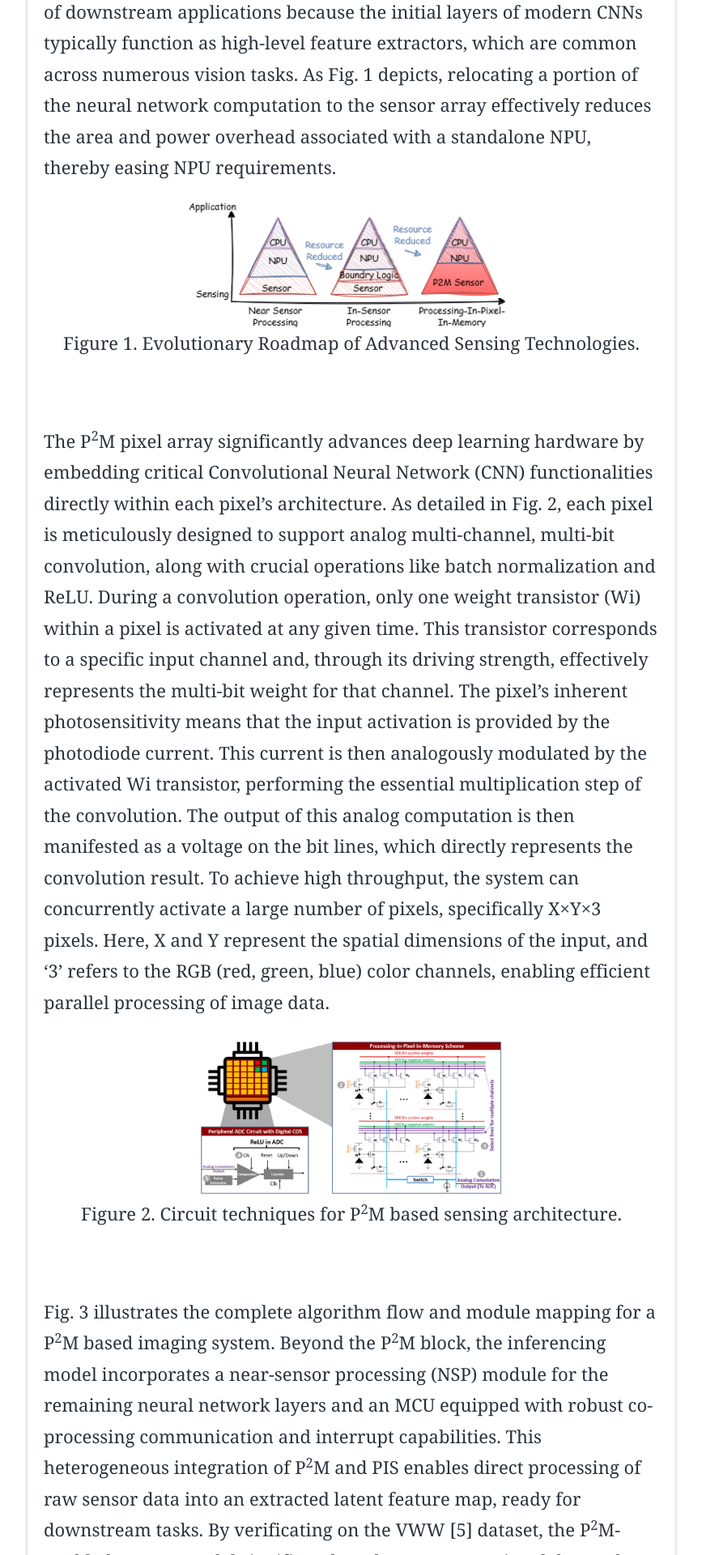
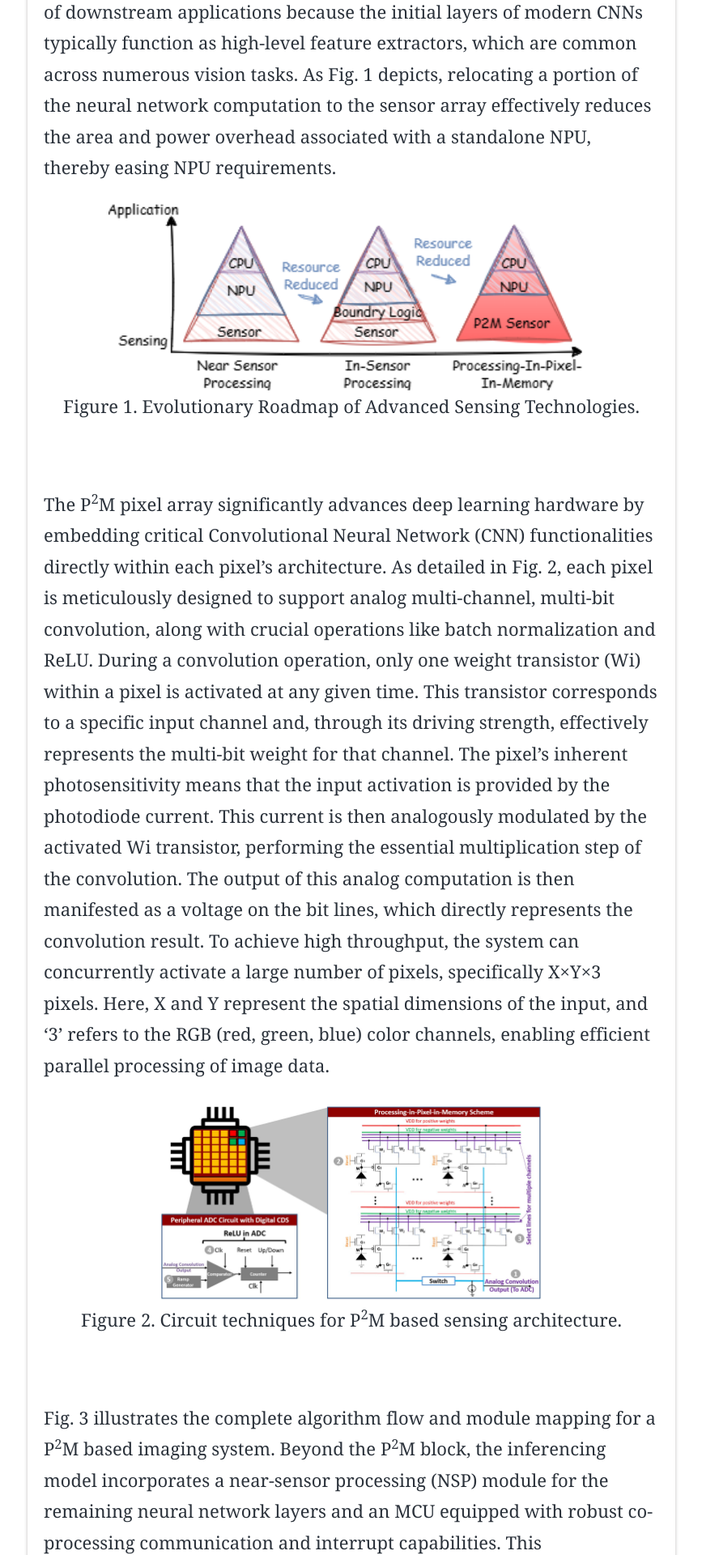
Before and after one commit to echip-from-elab/echip-from-elab.github.io, a Jekyll site: the page built from _posts/2021-04-20-From_Sensing_To_Heterogeneous_NoC.md, in a window 1280 px wide. Shown: the part 1735-3655 px from the top of the page at 81% size, without its empty margins (206-1073 px from the left). Built offline with Jekyll 4.4.1, drawn with Linux system fonts in a browser that asks for light colours; some web fonts are replaced.

Commit message:
front page

```diff
--- a/_posts/2021-04-20-From_Sensing_To_Heterogeneous_NoC.md
+++ b/_posts/2021-04-20-From_Sensing_To_Heterogeneous_NoC.md
@@ -14,7 +14,7 @@ In recent decades, smart sensing technology has evolved considerably to meet per
 Therefore, the research group from UW-Madison ECE led by [Assistant Prof. Akhilesh Jaiswal](https://directory.engr.wisc.edu/ece/Faculty/Jaiswal_Akhilesh/) proposed the P2M paradigm, which enables processing-in-pixel-in-memory [4]. In collaboration with [Prof. Umit Yusuf Ogras](https://elab.ece.wisc.edu/staff/ogras-umit/), an integral SoC imaging system was designed and verified. This system features a P2M-based sensing front-end and minimizes resource overhead for completing the entire neural network using the small data output from the P2M sensor array. The design was sign-off verified in GF 22nm technology on May 1st. This approach enables the initial layers of sensing and computation to be completed directly within the sensor array, eliminating the need to transfer data to off-sensor boundary logic. The trained weights for these first few network layers are mapped to specific transistor sizes within the pixel array. This design choice does not compromise the feasibility of downstream applications because the initial layers of modern CNNs typically function as high-level feature extractors, which are common across numerous vision tasks. As Fig. 1 depicts, relocating a portion of the neural network computation to the sensor array effectively reduces the area and power overhead associated with a standalone NPU, thereby easing NPU requirements.
 <br>
 <div align="center">
-  <img src="https://github.com/echip-from-elab/echip-from-elab.github.io/blob/4b43623669c85fceff6b7f999af56577153d213c/assets/img/posts/20210420/p2m_fig1.png?raw=true" width="400" height="150">
+  <img src="https://github.com/echip-from-elab/echip-from-elab.github.io/blob/4b43623669c85fceff6b7f999af56577153d213c/assets/img/posts/20210420/p2m_fig1.png?raw=true" width="600" height="250">
 </div>
 <center> Figure 1. Evolutionary Roadmap of Advanced Sensing Technologies. </center>
 <br>
@@ -22,7 +22,7 @@ Therefore, the research group from UW-Madison ECE led by [Assistant Prof. Akhile
 The P<sup>2</sup>M pixel array significantly advances deep learning hardware by embedding critical Convolutional Neural Network (CNN) functionalities directly within each pixel's architecture. As detailed in Fig. 2, each pixel is meticulously designed to support analog multi-channel, multi-bit convolution, along with crucial operations like batch normalization and ReLU. During a convolution operation, only one weight transistor (Wi) within a pixel is activated at any given time. This transistor corresponds to a specific input channel and, through its driving strength, effectively represents the multi-bit weight for that channel. The pixel's inherent photosensitivity means that the input activation is provided by the photodiode current. This current is then analogously modulated by the activated Wi transistor, performing the essential multiplication step of the convolution. The output of this analog computation is then manifested as a voltage on the bit lines, which directly represents the convolution result. To achieve high throughput, the system can concurrently activate a large number of pixels, specifically X×Y×3 pixels. Here, X and Y represent the spatial dimensions of the input, and '3' refers to the RGB (red, green, blue) color channels, enabling efficient parallel processing of image data.
 <br>
 <div align="center">
-  <img src="https://github.com/echip-from-elab/echip-from-elab.github.io/blob/4b43623669c85fceff6b7f999af56577153d213c/assets/img/posts/20210420/p2m_arch.png?raw=true" width="380" height="200">
+  <img src="https://github.com/echip-from-elab/echip-from-elab.github.io/blob/4b43623669c85fceff6b7f999af56577153d213c/assets/img/posts/20210420/p2m_arch.png?raw=true" width="480" height="250">
 </div>
 <center> Figure 2. Circuit techniques for P<sup>2</sup>M based sensing architecture. </center>
 <br>
@@ -30,7 +30,7 @@ The P<sup>2</sup>M pixel array significantly advances deep learning hardware by
 Fig. 3 illustrates the complete algorithm flow and module mapping for a P<sup>2</sup>M based imaging system. Beyond the P<sup>2</sup>M block, the inferencing model incorporates a near-sensor processing (NSP) module for the remaining neural network layers and an MCU equipped with robust co-processing communication and interrupt capabilities. This heterogeneous integration of P<sup>2</sup>M and PIS enables direct processing of raw sensor data into an extracted latent feature map, ready for downstream tasks. By verificating on the VWW [5] dataset, the P<sup>2</sup>M-enabled custom model significantly reduces computational demands. It cuts Multiply-Accumulate operations (MAdds) by approximately 7.15$\times$ and peak memory usage by about 25.1$\times$ for 560 × 560 image resolution. This comes with a minimal 1.47% drop in test accuracy compared to the uncompressed baseline model. This substantial memory reduction allows our P<sup>2</sup>M model to even run on tiny microcontrollers with just 270KB of on-chip SRAM. While both baseline and custom model accuracies decrease with reduced image resolution (with a more notable drop for the custom model), this highlights the importance of high-resolution images for optimal performance.
 <br>
 <div align="center">
-  <img src="https://github.com/echip-from-elab/echip-from-elab.github.io/blob/main/assets/img/posts/20210420/dataflow.png?raw=true" width="320" height="140">
+  <img src="https://github.com/echip-from-elab/echip-from-elab.github.io/blob/main/assets/img/posts/20210420/dataflow.png?raw=true" width="380" height="170">
 </div>
 <center> Figure 3. The proposed SoC diagram for sensing-to-computation integration. </center>
 <br>
@@ -38,7 +38,7 @@ Fig. 3 illustrates the complete algorithm flow and module mapping for a P<sup>2<
 Comparing standard models with P<sup>2</sup>M-implemented counterparts reveals significant energy efficiencies. Specifically, P<sup>2</sup>M can reduce energy consumption by up to 7.81$\times$. This energy saving becomes even more pronounced when feature maps would otherwise need to be transferred from an edge device to the cloud for further processing, largely due to high communication overheads. Based on simulation verification from reference [4], a full silicon design has been launched in GF22nm technology. This design incorporates separate components, including a calibration module, comparator, and DAC and ADC arrays with linear slope characteristics. In parallel, a SoC for future integration, managing the remaining neural network layers outside the P<sup>2</sup>M block with minimal memory overhead, has also been implemented within the same GF 22nm shuttle. This push toward heterogeneous integration, particularly for energy and resource-constrained scenarios, aims to realize a truly intelligent edge-computing paradigm, evolving from novel sensing architectures to advanced AI-driven devices.
 <br>
 <div align="center">
-  <img src="https://github.com/echip-from-elab/echip-from-elab.github.io/blob/main/assets/img/posts/20210420/p2m_layout.png?raw=true" width="360" height="160">
+  <img src="https://github.com/echip-from-elab/echip-from-elab.github.io/blob/main/assets/img/posts/20210420/p2m_layout.png?raw=true" width="460" height="210">
 </div>
 <center> Figure 4. Layout design of 3x3 P<sup>2</sup>M sensor array and integrated SoC. </center>
 <br>
```
